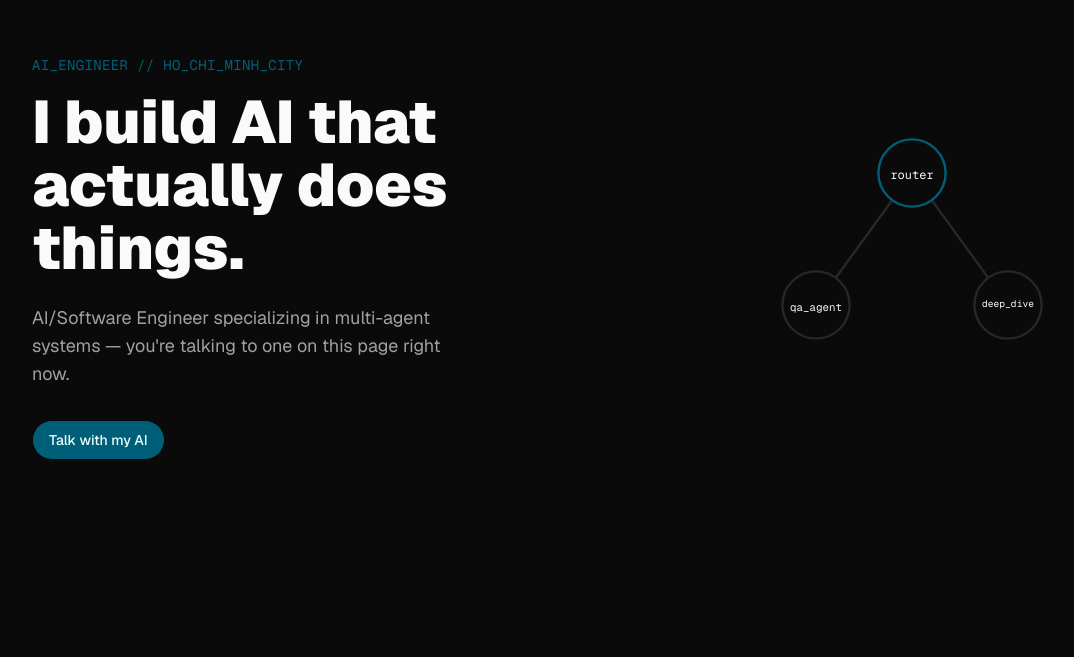
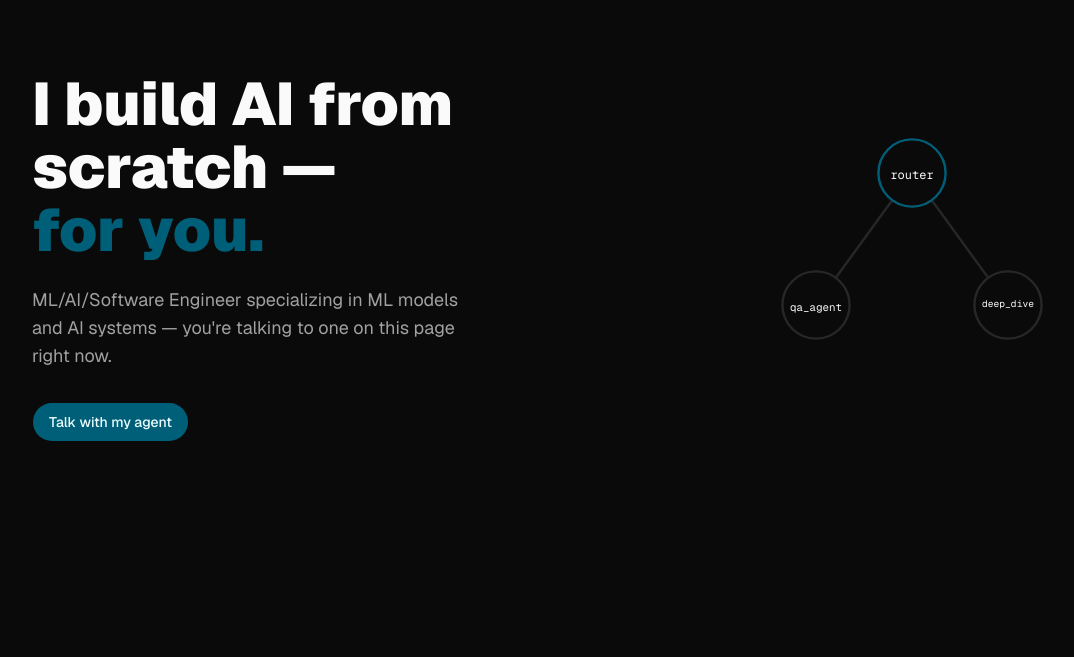
Before and after one commit to NMichaelg/portfolio, a Next.js app in the folder frontend/: page / in a window 1280 px wide. Shown: the part 143-800 px from the top of the page, without its empty margins (32-1106 px from the left). Built offline with nearby package versions, Linux system fonts and the light colour scheme.

Commit message:
Update Experience Section

```diff
--- a/frontend/src/app/page.tsx
+++ b/frontend/src/app/page.tsx
@@ -1,7 +1,8 @@
 import Image from "next/image";
 import { Button } from "@/components/ui/button"
-import  Hero from "@/components/ui/Hero"
-import Experience from "@/components/ui/Experience"
+import  Hero from "@/components/Hero";
+import Experience from "@/components/Experience";
+
 
 export default function Home() {
   return (
--- a/frontend/src/components/ui/Experience.tsx
+++ b/frontend/src/components/Experience.tsx
@@ -1,3 +1,4 @@
+
 type Role = {
   title: string;
   org: string;
@@ -45,18 +46,10 @@ const roles: Role[] = [
   },
 ];
 
-export default function Experience() {
+export function Load_exp_list() {
+
   return (
-    <section id="experience" className="px-6 md:px-16 py-20 md:py-28">
-      <div className="max-w-3xl mx-auto">
-        <p className="font-mono text-sm text-primary tracking-wide mb-3">
-          EXPERIENCE
-        </p>
-        <h2 className="font-heading font-black text-3xl md:text-4xl mb-12">
-          Where I&apos;ve built things.
-        </h2>
-
-        <div className="space-y-10">
+    <div className="space-y-10">
           {roles.map((role) => (
             <div
               key={role.title + role.period}
@@ -79,6 +72,20 @@ export default function Experience() {
             </div>
           ))}
         </div>
+  )
+}
+
+export default function Experience() {
+  return (
+    <section id="experience" className="px-6 md:px-16 py-20 md:py-28">
+      <div className="max-w-3xl mx-auto">
+        <p className="font-mono text-sm text-primary tracking-wide mb-3">
+          EXPERIENCE
+        </p>
+        <h2 className="font-heading font-black text-3xl md:text-4xl mb-12">
+          Where I&apos;ve built things.
+        </h2>
+        <Load_exp_list />
       </div>
     </section>
   );
--- a/frontend/src/components/ui/Hero.tsx
+++ b/frontend/src/components/Hero.tsx
@@ -17,20 +17,17 @@ export default function Hero() {
 export function Left() {
   return (
     <div>
-      <p className="font-mono text-sm text-primary tracking-wide mb-4">
-        AI_ENGINEER // HO_CHI_MINH_CITY
-      </p>
       <h1 className="font-heading font-black text-4xl md:text-6xl leading-[1.05] mb-6">
-        I build AI that
+        I build AI from scratch —
         <br />
-        actually does things.
+        <span className="text-primary">for you.</span>
       </h1>
       <p className="text-muted-foreground text-lg max-w-md mb-8">
-        AI/Software Engineer specializing in multi-agent systems —
+        ML/AI/Software Engineer specializing in ML models and AI systems —
         you&apos;re talking to one on this page right now.
       </p>
-      <Button size="lg" render={<a href="#chat" />}>
-        Talk with my AI
+      <Button size="lg" >
+        Talk with my agent
       </Button>
     </div>
   );
--- /dev/null
+++ b/frontend/src/components/ui/ChatWidget.tsx
@@ -0,0 +1,7 @@
+export default function ChatWidget() {
+  return (
+    <section
+    >
+    </section>
+  );
+}
```
Also changed, not shown: frontend/package.json (+16 -16 lines), 2 other files (tests, documents, lock files or other folders).
